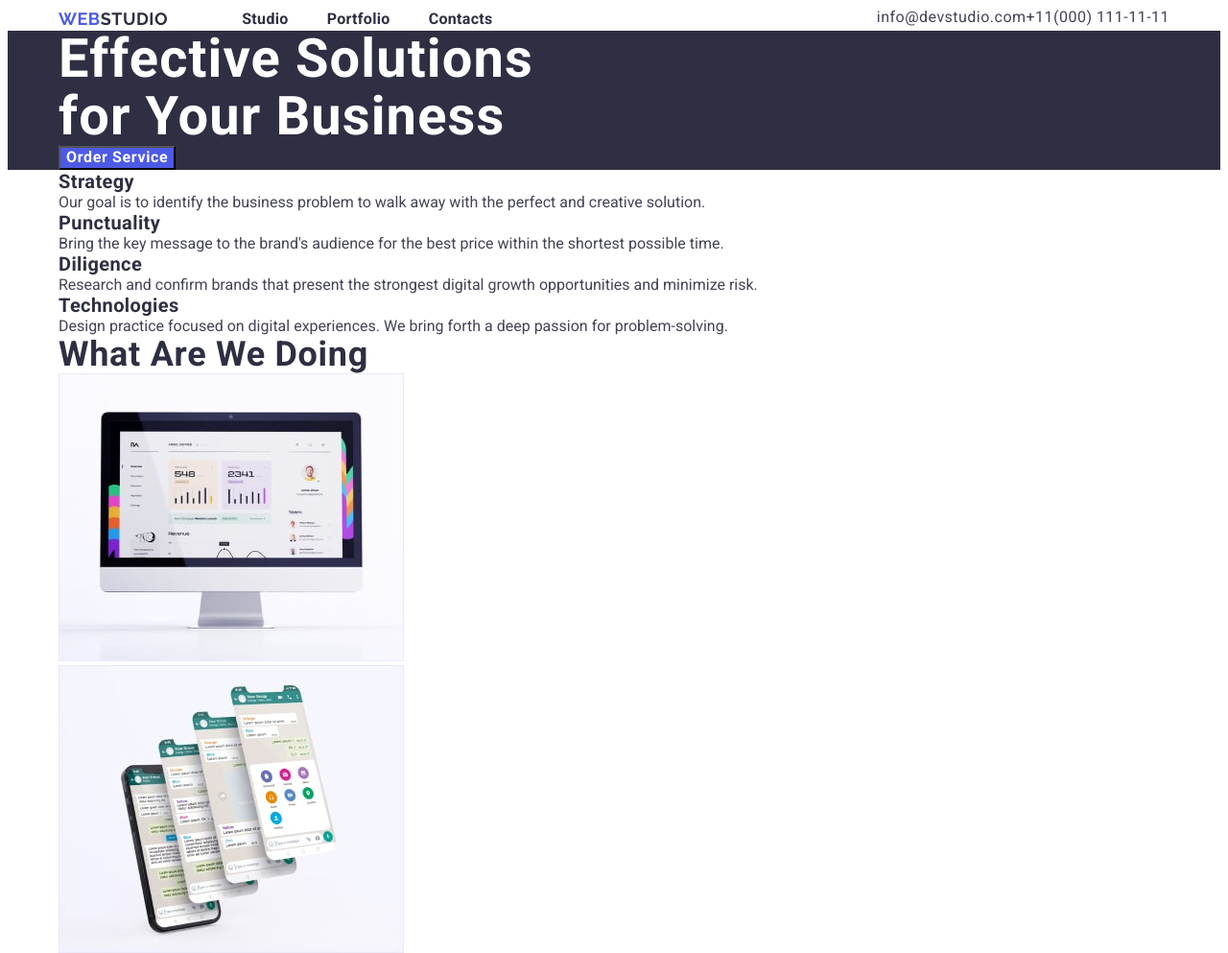
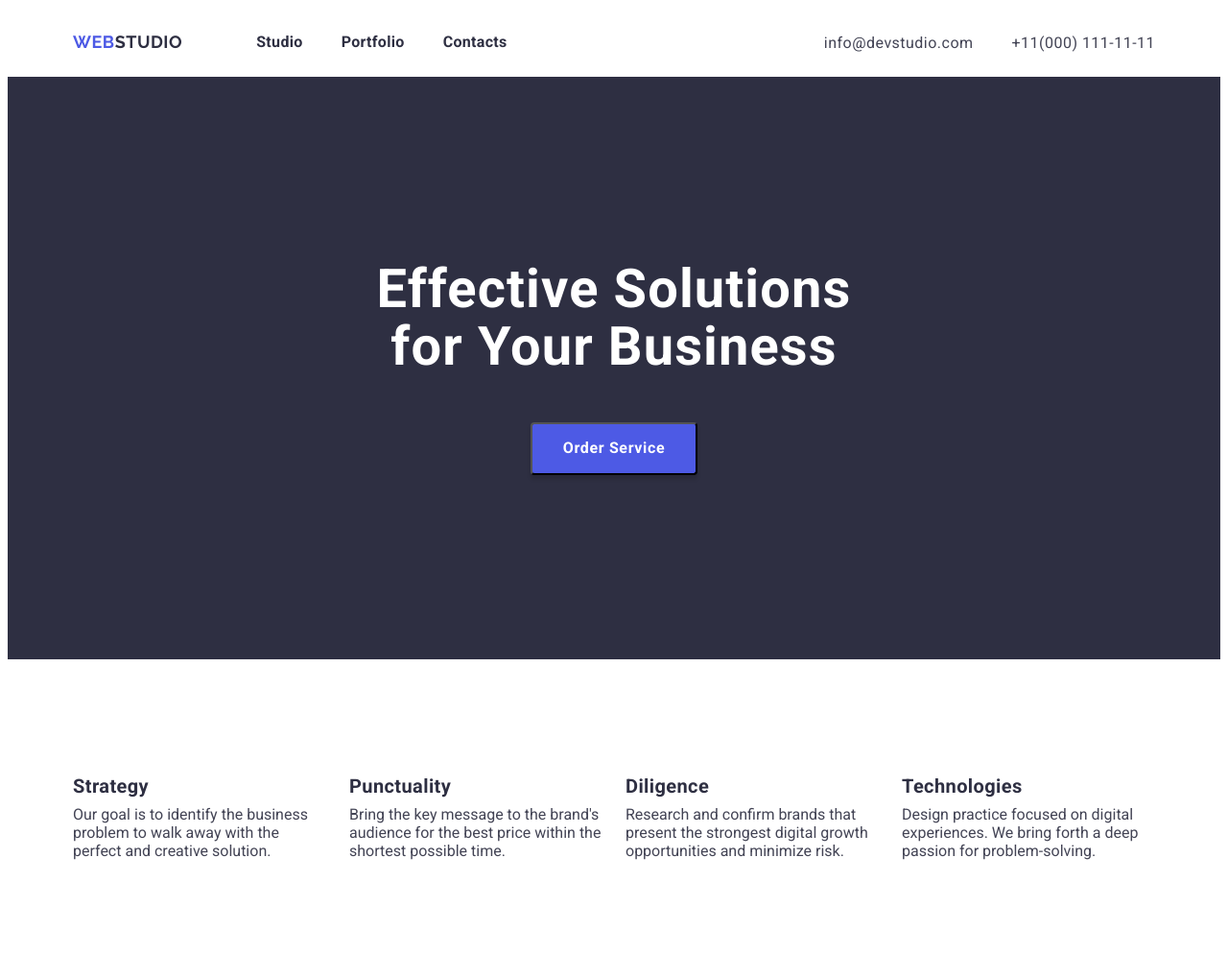
Before and after one commit to MikleDen/goit-markup-hw-03, a plain HTML site: page index.html in a window 1280 px wide. Shown: the top 993 px of the page at 96% size. Drawn offline with Linux system fonts and the light colour scheme.

Commit message:
ad changes

```diff
--- a/css/style.css
+++ b/css/style.css
@@ -38,15 +38,17 @@ body {
   text-decoration: none;
 }
 
-.section{
+.container{
   width: 1158px;
-  padding-left: 0px;
-  padding-right: 0px;
-  margin: 0 auto;
+  padding-left: 15px;
+  padding-right: 15px;
+  margin-left:  auto;
+  margin-right: auto;
 }
 
 .header-container {
   display: flex;
+  align-items: center;
 
 }
 
@@ -81,12 +83,13 @@ a {
   font-size: 16px;
   line-height: 1.5;
   letter-spacing: 0.02em;
-  padding-top: 24px;
-  padding-bottom: 24px;
-
+ display: block;
+ padding-top: 24px;
+ padding-bottom: 24px;
 }
 
 .header-list-item{
+
 
 }
 .header-list>.header-list-item:not(:last-child){
@@ -102,13 +105,16 @@ a {
   display: flex;
   margin-left: auto;
 }
-.header-info-item {
+.info-link {
   color: var(--text-color);
   letter-spacing: 0.03em;
 }
-.header-info-item:hover,
-.header-info-item:focus {
+.info-link:hover,
+.info-link:focus {
   color: var(--brand-color);
+}
+.header-info .info-item +.info-item{
+  margin-left: 40px;
 }
 .first-section-title {
   font-weight: 600;
@@ -116,14 +122,22 @@ a {
   line-height: 1.07;
   letter-spacing: 0.02em;
   color: var(--white-color);
+  margin-bottom: 48px;
 
 }
 
 .first{
   background-color: var(--dark-color);
+
+}
+.one{
+  text-align: center;
+  padding-top: 192px;
+  padding-bottom: 192px;
 }
 
 .button {
+
   color: var(--white-color);
   background-color: var(--brand-color);
   font-weight: 600;
@@ -131,8 +145,31 @@ a {
   line-height: 1.18;
   letter-spacing: 0.04em;
   font-family: inherit;
+  box-shadow: 0px 4px 4px rgba(0, 0, 0, 0.15);
+border-radius: 4px;
+padding: 16px 32px;
+min-width: 170px;
+text-align: center;
+cursor: pointer;
 }
 .section-list {
+  display: flex;
+  align-items: center;
+  column-gap: 24px;
+}
+.section-list-item {
+  flex-basis: calc((100% - 72px) / 4);
+}
+
+.features{
+
+
+}
+.section{
+  padding-bottom: 120px;
+}
+.with-paddingtop{
+  padding-top: 120px;
 }
 .title-two {
   font-weight: 600;
@@ -140,6 +177,7 @@ a {
   line-height: 1.2;
   color: var(--dark-color);
   letter-spacing: 0.02em;
+  margin-bottom: 8px;
 }
 
 .cards-item > a > .title-two:hover,
@@ -154,17 +192,29 @@ a {
   text-transform: capitalize;
   color: var(--dark-color);
   letter-spacing: 0.02em;
+  text-align: center;
+  margin-bottom: 72px;
 }
 .photo-list {
+  display: flex;
+  align-items: center;
+  column-gap: 24px;
 }
 .photo-list-item {
 }
 
 .team-list {
+  display: flex;
+  align-items: center;
+  column-gap: 24px;
 }
 .team-list-item {
 }
-
+.team-text{
+  text-align: center;
+  padding-top: 32px;
+  padding-bottom: 32px;
+}
 .team-list-text {
   letter-spacing: 0.02em;
   color: var(--text-color);
--- a/index.html
+++ b/index.html
@@ -16,7 +16,7 @@
   <body>
     <!-- header -->
     <header>
-      <div class="section">
+      <div class="container">
         <nav class="header-container">
           <a class="logo" href="./index.html"><span>Web</span>studio</a>
 
@@ -27,10 +27,10 @@
             <li class="header-list-item"><a class="header-list-link" href="#">Contacts</a></li>
           </ul>
           <ul class="header-info">
-            <li>
-              <a class="header-info-item" href="mailto:info@devstudio.com">info@devstudio.com</a>
+            <li class="info-item">
+              <a class="info-link" href="mailto:info@devstudio.com">info@devstudio.com</a>
             </li>
-            <li><a class="header-info-item" href="tel:+11(000)111-11-11">+11(000) 111-11-11</a></li>
+            <li class="info-item"><a class="info-link" href="tel:+11(000)111-11-11">+11(000) 111-11-11</a></li>
           </ul>
         </nav>
 
@@ -42,7 +42,7 @@
     <!-- hero -->
     <main>
       <section class="first">
-        <div class="section ">
+        <div class="container one">
           <h1 class="first-section-title">
             Effective Solutions <br />
             for Your Business
@@ -50,8 +50,8 @@
           <button class="button" type="button">Order Service</button>
         </div>
         </section>
-      <section>
-          <div class="section">
+      <section class="section with-paddingtop" >
+          <div class="container features">
              <!-- <h2>features</h2> -->
           <ul class="section-list">
             <li class="section-list-item">
@@ -62,21 +62,21 @@
               </p>
             </li>
 
-            <li class="secion-list-item">
+            <li class="section-list-item">
               <h3 class="title-two">Punctuality</h3>
               <p>
                 Bring the key message to the brand's audience for the best price within the shortest
                 possible time.
               </p>
             </li>
-            <li class="secion-list-item">
+            <li class="section-list-item">
               <h3 class="title-two">Diligence</h3>
               <p>
                 Research and confirm brands that present the strongest digital growth opportunities
                 and minimize risk.
               </p>
             </li>
-            <li class="secion-list-item">
+            <li class="section-list-item">
               <h3 class="title-two">Technologies</h3>
               <p>
                 Design practice focused on digital experiences. We bring forth a deep passion for
@@ -91,8 +91,8 @@
 
       </section>
       <!-- examples -->
-      <section>
-        <div class="section">
+      <section class=" section">
+        <div class="container">
           <h2 class="title">What are we doing</h2>
         <ul class="photo-list">
           <li class="photo-list-item">
@@ -109,29 +109,38 @@
 
       </section>
       <!-- team -->
-      <section>
-        <div class="section">
+      <section class="section">
+        <div class="container">
            <h2 class="title">Our Team</h2>
           <ul class="team-list">
             <li class="team-list-item">
               <img src="./images/team/img1-min.jpg" alt="team_photo1" width="264" />
-              <h3 class="title-two">Mark Guerrero</h3>
-              <p class="team-list-text">Product Designer</p>
+              <div class="team-text">
+                <h3 class="title-two">Mark Guerrero</h3>
+                <p class="team-list-text">Product Designer</p>
+              </div>
+
             </li>
             <li class="team-list-item">
               <img src="./images/team/img2-min.jpg" alt="team_photo2" width="264" />
-              <h3 class="title-two">Tom Ford</h3>
+              <div class="team-text">
+                <h3 class="title-two">Tom Ford</h3>
               <p class="team-list-text">Frontend developer</p>
+              </div>
             </li>
             <li class="team-list-item">
               <img src="./images/team/img3-min.jpg" alt="team_photo3" width="264" />
+             <div class="team-text">
               <h3 class="title-two">Camila Garcia</h3>
               <p class="team-list-text">Marketing</p>
+             </div>
             </li>
             <li class="team-list-item">
               <img src="./images/team/img4-min.jpg" alt="team_photo4" width="264" />
-              <h3 class="title-two">Daniel Wilson</h3>
+              <div class="team-text">
+                <h3 class="title-two">Daniel Wilson</h3>
               <p class="team-list-text">UI Designer</p>
+              </div>
             </li>
           </ul>
         </div>
```
